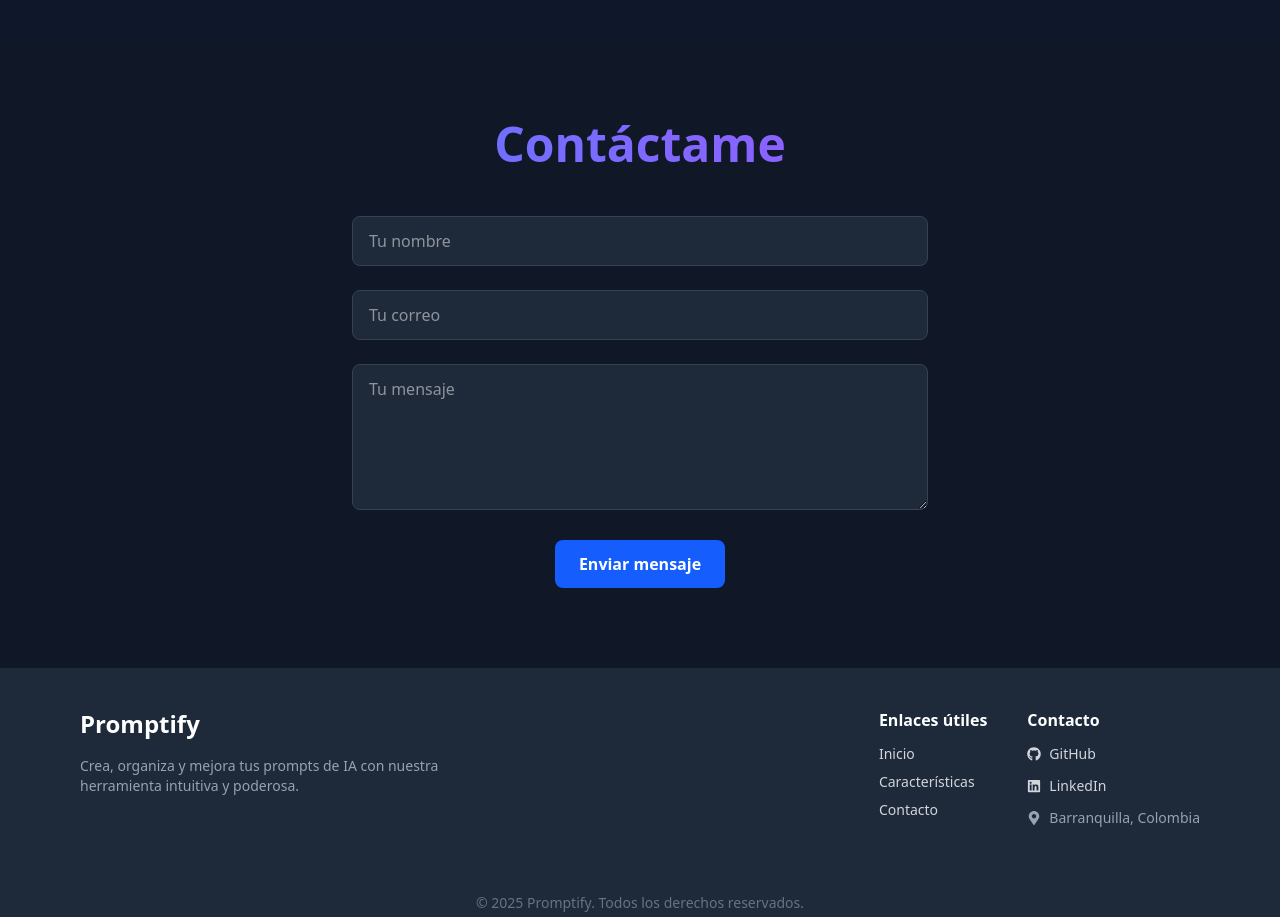
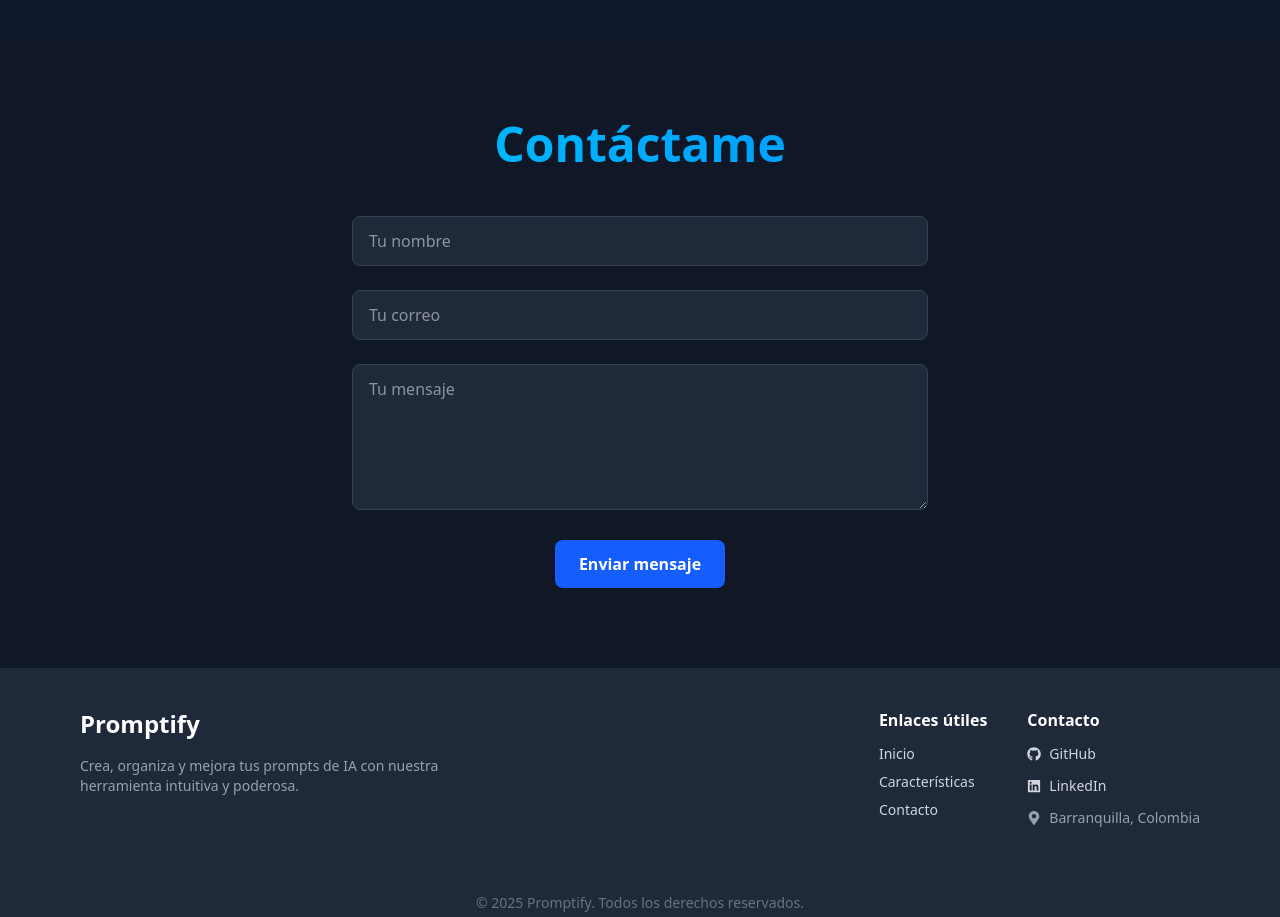
Before and after one commit to Bamder08/Promptify, a React (Vite) app: page / in a window 1280 px wide. Shown: the part 1360-2277 px from the top of the page. Built offline with nearby package versions, Linux system fonts and the light colour scheme; no server answers.

Commit message:
Update design contact

```diff
--- a/src/sections/Contact.jsx
+++ b/src/sections/Contact.jsx
@@ -38,7 +38,7 @@
 
   return (
     <section id="contact" className="py-20 px-6 bg-gray-900 text-white text-center">
-      <h2 className="text-4xl md:text-5xl font-bold mb-12 text-transparent bg-clip-text bg-gradient-to-r from-blue-500 to-purple-500">
+      <h2 className="text-4xl md:text-5xl font-bold mb-12 text-transparent bg-clip-text bg-gradient-to-r from-cyan-400 to-blue-500">
         Contáctame
       </h2>
 
```
